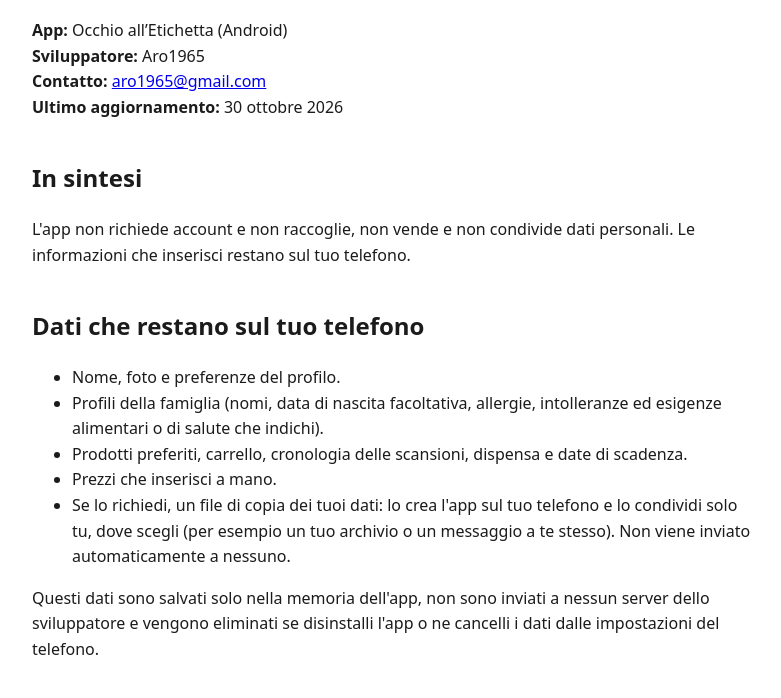
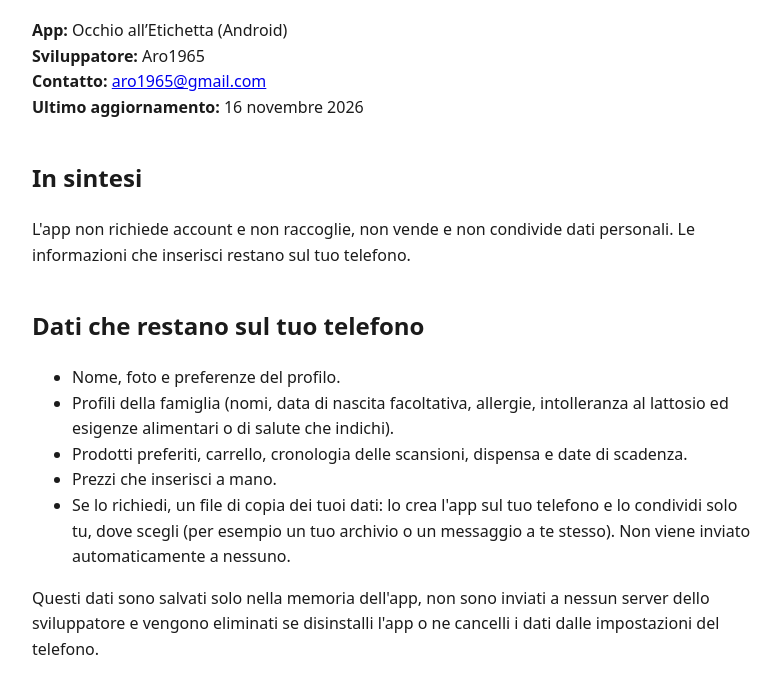
Before and after one commit to aro1965-bot/occhio-etichetta, a plain HTML site: page index.html in a window 1280 px wide. Shown: the part 100-798 px from the top of the page, without its empty margins (248-1029 px from the left). Drawn offline with Linux system fonts and the light colour scheme.

Commit message:
Add files via upload

```diff
--- a/index.html
+++ b/index.html
@@ -15,7 +15,7 @@
 <p><strong>App:</strong> Occhio all’Etichetta (Android)<br>
 <strong>Sviluppatore:</strong> Aro1965<br>
 <strong>Contatto:</strong> <a href="mailto:aro1965@gmail.com">aro1965@gmail.com</a><br>
-<strong>Ultimo aggiornamento:</strong> 30 ottobre 2026</p>
+<strong>Ultimo aggiornamento:</strong> 16 novembre 2026</p>
 
 <h2>In sintesi</h2>
 <p>L'app non richiede account e non raccoglie, non vende e non condivide dati personali. Le informazioni che inserisci restano sul tuo telefono.</p>
@@ -23,7 +23,7 @@
 <h2>Dati che restano sul tuo telefono</h2>
 <ul>
   <li>Nome, foto e preferenze del profilo.</li>
-  <li>Profili della famiglia (nomi, data di nascita facoltativa, allergie, intolleranze ed esigenze alimentari o di salute che indichi).</li>
+  <li>Profili della famiglia (nomi, data di nascita facoltativa, allergie, intolleranza al lattosio ed esigenze alimentari o di salute che indichi).</li>
   <li>Prodotti preferiti, carrello, cronologia delle scansioni, dispensa e date di scadenza.</li>
   <li>Prezzi che inserisci a mano.</li>
   <li>Se lo richiedi, un file di copia dei tuoi dati: lo crea l'app sul tuo telefono e lo condividi solo tu, dove scegli (per esempio un tuo archivio o un messaggio a te stesso). Non viene inviato automaticamente a nessuno.</li>
```
